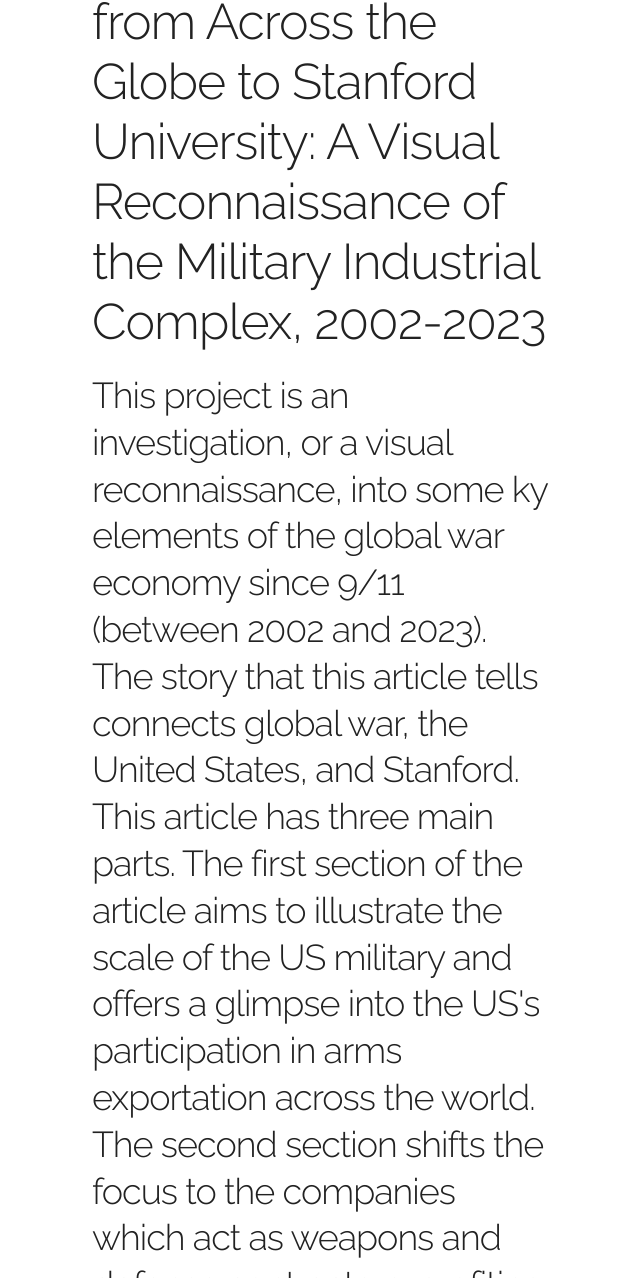
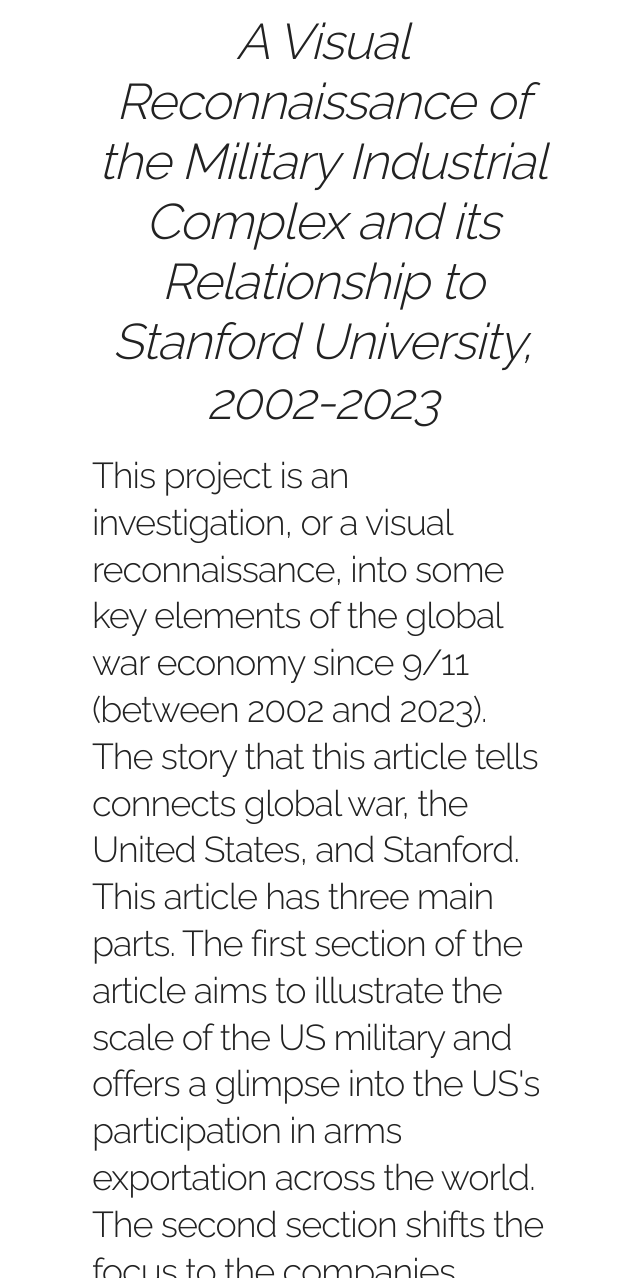
Before and after one commit to phalpha/recon_on_war, a plain HTML site: page index.html in a window 1280 px wide. Shown: the part 368-1646 px from the top of the page, without its empty margins (68-708 px from the left). Drawn offline with Linux system fonts and the light colour scheme.

Commit message:
Update index.html

```diff
--- a/index.html
+++ b/index.html
@@ -34,9 +34,12 @@
   <div class="container">
     <div class="row">
       <div class="one-half column" style="margin-top: 25%">
-        <h1>Tracing the Infrastructure of War, from Across the Globe to Stanford University: A Visual Reconnaissance of the Military Industrial Complex, 2002-2023
-</h1>
-        <h3>This project is an investigation, or a visual reconnaissance, into some ky elements of the global war economy since 9/11 (between 2002 and 2023).
+     <h1 align="center">  Does Stanford Stand For War?
+     </h1>
+        <h1 align="center"> <i>A Visual Reconnaissance of the Military Industrial Complex and its Relationship to Stanford University, 2002-2023 </i>  </h1>
+
+        <h3>
+This project is an investigation, or a visual reconnaissance, into some key elements of the global war economy since 9/11 (between 2002 and 2023).
           The story that this article tells connects global war, the United States, and Stanford.
 
           This article has three main parts.
```
